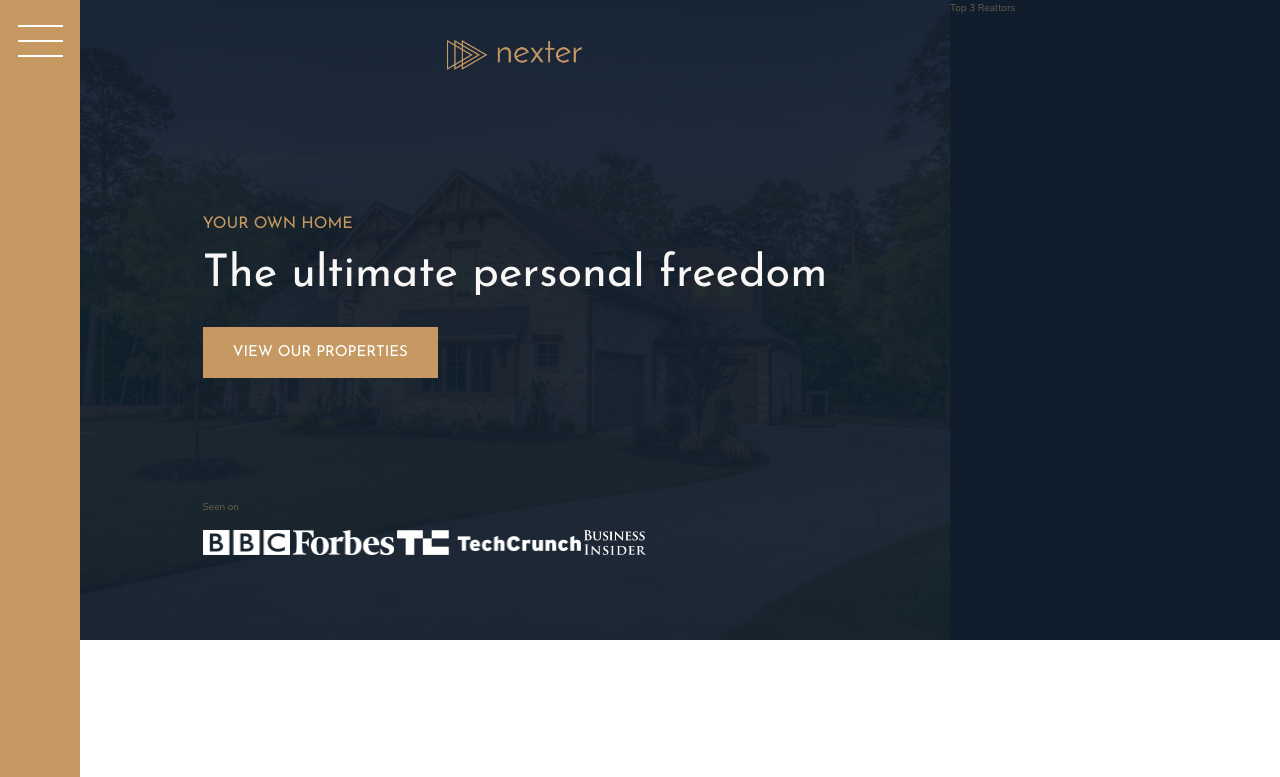
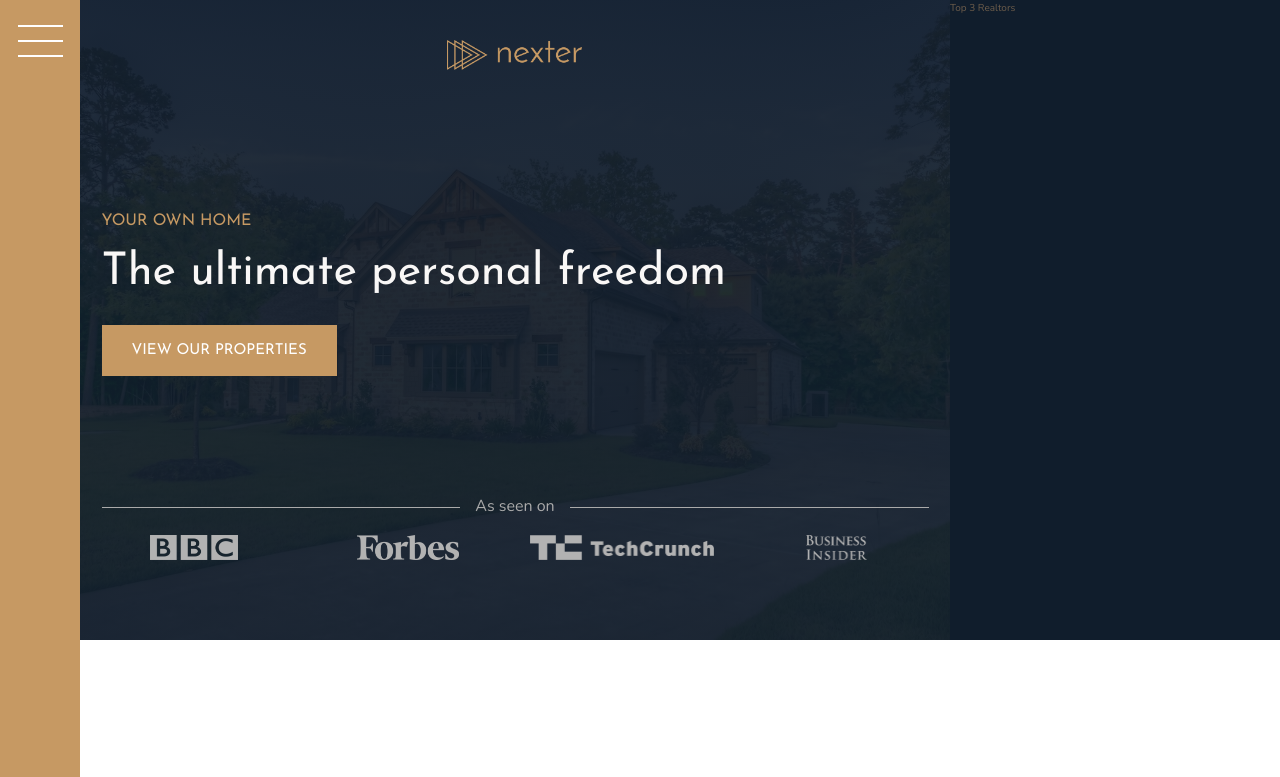
Before and after one commit to drood87/nexter, a website: page index.html in a window 1280 px wide. Shown: the top 777 px of the page. Drawn offline with nearby package versions, Linux system fonts and the light colour scheme.

Commit message:
styles for header and grid layout

```diff
--- a/index.html
+++ b/index.html
@@ -24,7 +24,7 @@
       <h3 class="heading-3">Your own home</h3>
       <h1 class="heading-1">The ultimate personal freedom</h1>
       <button class="btn header__btn">View our properties</button>
-      <div class="header__seenon-text">Seen on</div>
+      <div class="header__seenon-text">As seen on</div>
       <div class="header__seenon-logos">
         <img src="/img/logo-bbc.png" alt="BBC" />
         <img src="/img/logo-forbes.png" alt="Forbes" />
--- a/sass/_header.scss
+++ b/sass/_header.scss
@@ -24,12 +24,33 @@
 		align-self: start;
 	}
 
-	&__seeon-text {
+	&__seenon-text {
+		display: grid;
+		grid-template-columns: 1fr max-content 1fr;
+		grid-column-gap: 1.5rem;
+		align-items: center;
+
+		font-size: 1.6rem;
+		color: $color-grey-light-2;
+
+		&::before,
+		&::after {
+			content: '';
+			height: 1px;
+			display: block;
+			background-color: currentColor;
+		}
 	}
 
 	&__seenon-logos {
+		display: grid;
+		grid-template-columns: repeat(4, 1fr);
+		grid-column-gap: 3rem;
+		justify-items: center;
+
 		img {
 			height: 2.5rem;
+			filter: brightness(70%);
 		}
 	}
 }
```
Also changed, not shown: css/style.css.
